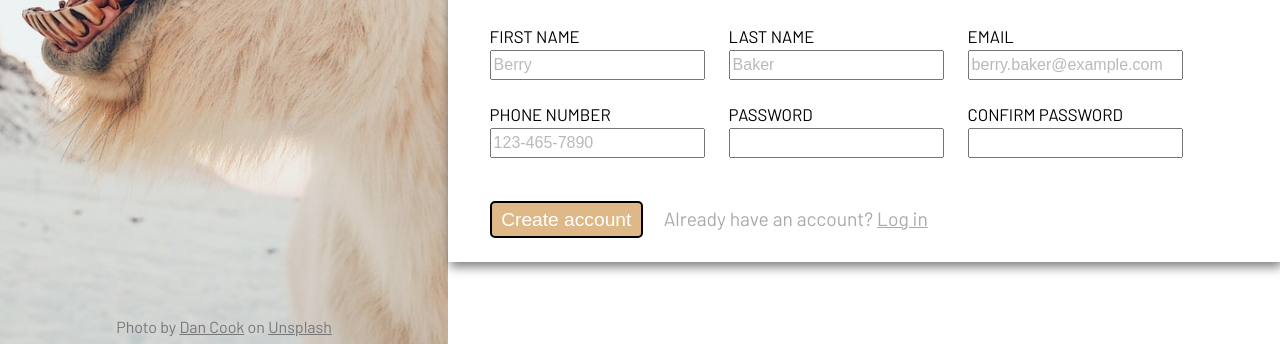
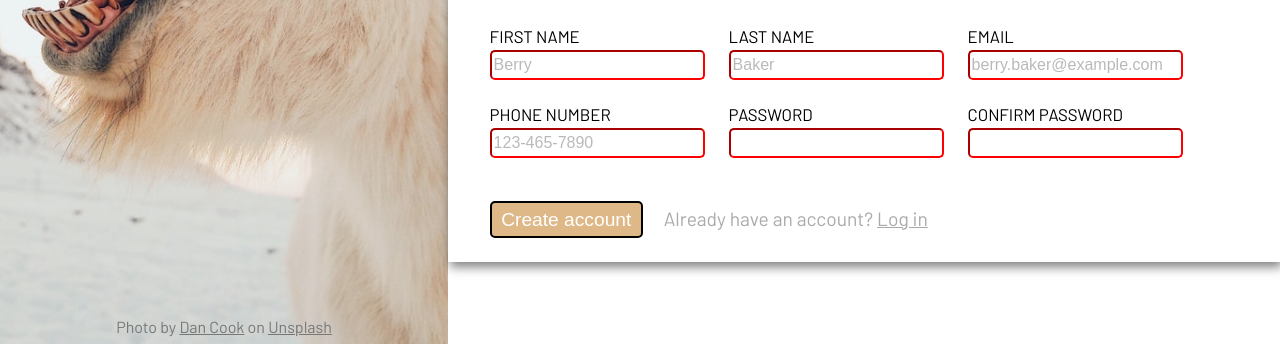
Before and after one commit to rybak2Z/TOP-sign-up-form, a plain HTML site: page src/index.html in a window 1280 px wide. Shown: the part 456-800 px from the top of the page. Drawn offline with Linux system fonts and the light colour scheme.

Commit message:
Add styling for invalid input

```diff
--- a/src/style.css
+++ b/src/style.css
@@ -93,10 +93,16 @@ label {
 input {
   height: 1.5rem;
   font-size: 1rem;
+  border-radius: 5px;
+  border-width: 2px;
 }
 
 input::placeholder {
   opacity: 0.5;
+}
+
+input:invalid {
+  border-color: red;
 }
 
 button {
```
